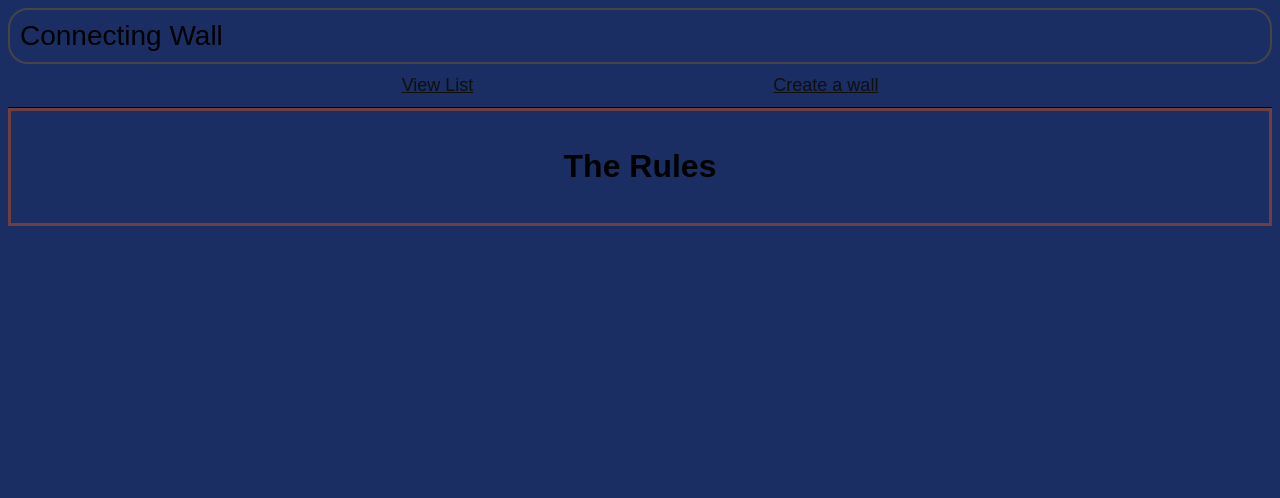
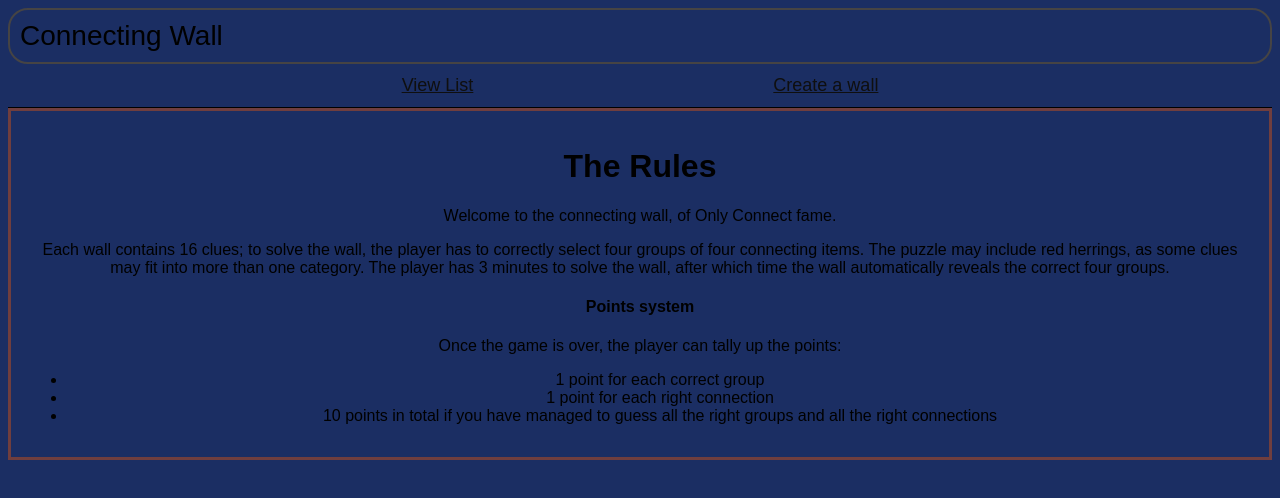
Before and after one commit to jram95/only-connect-frontend, a React (Create React App) app: page / in a window 1280 px wide. Shown: the top 498 px of the page. Built offline with nearby package versions, Linux system fonts and the light colour scheme.

Commit message:
add rules and styling

```diff
--- a/public/styles.css
+++ b/public/styles.css
@@ -91,3 +91,8 @@ h3 {
   font-weight: 500;
   font-size: 18px;
 }
+
+.points {
+  text-align: center;
+  justify-content: center;
+}
--- a/src/components/Home/Rules.tsx
+++ b/src/components/Home/Rules.tsx
@@ -3,6 +3,26 @@ export default function Rules(): JSX.Element {
     <>
       <div className="rules-box">
         <h1>The Rules</h1>
+        <p>Welcome to the connecting wall, of Only Connect fame. </p>
+        <p>
+          Each wall contains 16 clues; to solve the wall, the player has to
+          correctly select four groups of four connecting items. The puzzle may
+          include red herrings, as some clues may fit into more than one
+          category. The player has 3 minutes to solve the wall, after which time
+          the wall automatically reveals the correct four groups.
+        </p>
+        <h4>Points system</h4>
+        <p>
+          Once the game is over, the player can tally up the points:{" "}
+          <ul className="points">
+            <li>1 point for each correct group</li>
+            <li>1 point for each right connection</li>
+            <li>
+              10 points in total if you have managed to guess all the right
+              groups and all the right connections
+            </li>
+          </ul>
+        </p>
       </div>
     </>
   );
```
